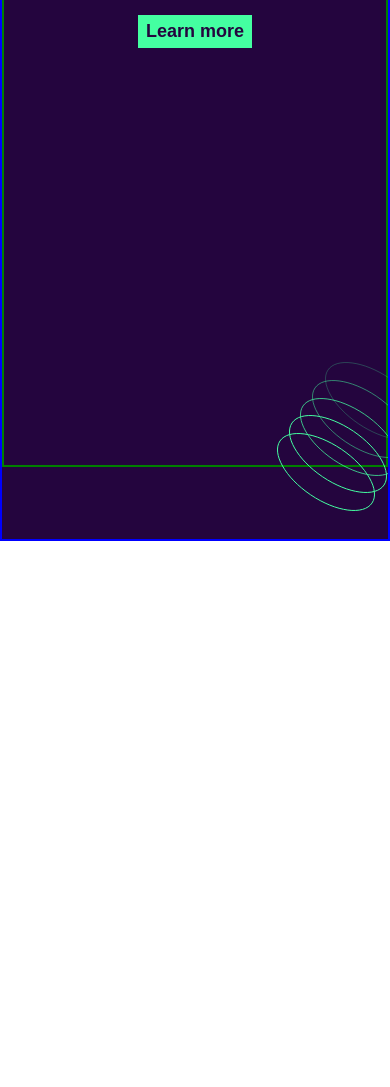
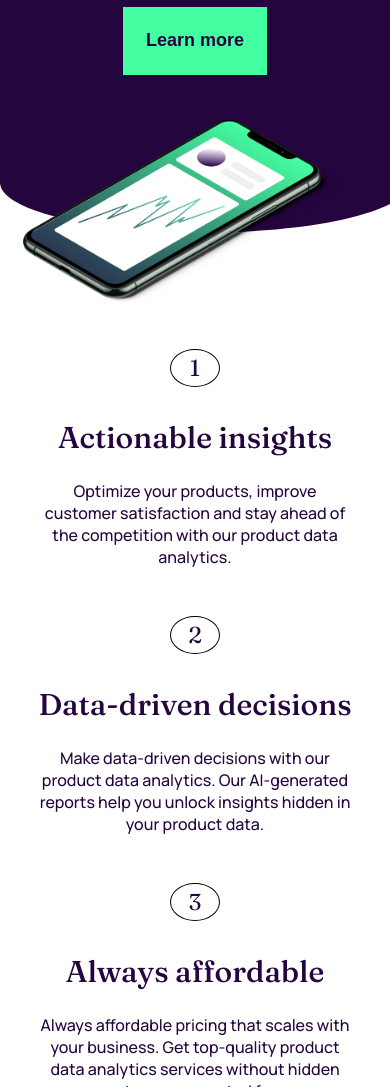
Before and after one commit to chiomaowuama/workit, a plain HTML site: page index.html in a window 390 px wide. Shown: the part 307-1394 px from the top of the page. Before the commit the page ends 848 px from the top, so only its background shows below. Drawn offline with Linux system fonts and the light colour scheme.

Commit message:
phone is done

```diff
--- a/index.html
+++ b/index.html
@@ -32,7 +32,7 @@
                     </svg>
        </div>
     </header>
-    <!-- <section class="phone-section">
+    <section class="phone-section">
         <section class="the-phone-div">
             <div class="custom-shape-divider-bottom-1714643086">
                 <svg data-name="Layer 1" xmlns="http://www.w3.org/2000/svg" viewBox="0 0 1200 120" preserveAspectRatio="none">
@@ -44,21 +44,27 @@
         <div class="textandnum-div">
             <div class="textandnum">
                 <p class="the-number">1</p>
+                <div class="both-text">
                     <h3>Actionable insights</h3>
                     <p class="the-text">Optimize your products, improve customer satisfaction and stay ahead of the competition with our product data analytics.</p>
                 </div>
+            </div>
             <div class="textandnum">
                 <p class="the-number">2</p>
+                <div class="both-text">
                     <h3>Data-driven decisions</h3>
                     <p class="the-text">Make data-driven decisions with our product data analytics. Our AI-generated reports help you unlock insights hidden in your product data.</p>
                 </div>
+            </div>
             <div class="textandnum">
                 <p class="the-number">3</p>
+                <div class="both-text">
                     <h3>Always affordable</h3>
                     <p class="the-text">Always affordable pricing that scales with your business. Get top-quality product data analytics services without hidden costs or unexpected fees.</p>
                 </div>
             </div>
-    </section> -->
+        </div>
+    </section>
     <!-- <section>
         <div>
             <img src="assets/foundersimage.png" alt="" srcset="">
--- a/style.css
+++ b/style.css
@@ -177,6 +177,14 @@ header{
     font-size: 23px;
     color: #24053E;
 }
+.both-text{
+    display: flex;
+    flex-direction: column;
+    justify-content: center;
+    align-items: center;
+    gap:2rem;
+    font-family: "Fraunces";
+}
 .textandnum h3{
     font-size: 30px;
     font-weight: 500;
@@ -239,11 +247,11 @@ header{
 @media only screen and (min-width: 200px) and (max-width: 767px) and (orientation : portrait) {
 /* header */
 header{
-    border:2px solid blue;
     background-color: #24053E;
+    height:fit-content;
+    border:none;
 }
 .logoandapply{
-    /* border:2px solid red; */
     padding:0%;
     padding-top: 8%;
     padding-bottom: 5%;
@@ -258,7 +266,7 @@ header{
     color: white;
     font-family:"manrope";
     font-weight: 700;
-    font-size: 23px;
+    font-size: 32px;
     text-shadow: -2px 0 black, 0 2px black, 2px 0 black, 0 -2px black;
 }
 .logoandapply h3 span{
@@ -268,7 +276,7 @@ header{
 
 }
 .logoandapply p{
-    font-size: 15px;
+    font-size: 17px;
     font-weight: 600;
     font-family:"manrope";
     color:white;
@@ -286,32 +294,31 @@ header{
 .header-text{
     display:flex;
     text-align: center;
-    /* justify-content: center; */
     align-items: center;
     flex-direction: column;
-    gap:2rem;
+    gap:2.5rem;
     height: 80%;
-    border:2px solid green;
-    /* position: relative; */
-    /* padding-bottom: 10%; */
+    padding-bottom: 10%;
+    padding-top: 15%;
+    border: 0.3px solid #24053E;
 
 }
 .header-text p{
-    width: 80%;
-    border:2px solid green;
+    width: 90%;
     font-family: "fraunces";
     font-weight: 600;
-    font-size: 50px;
+    font-size: 47px;
     color:white;
     margin-top: 1%;
 }
 .header-text button{
     font-size: 18px;
-    padding: 1.5% 2%;
+    padding: 5% 5%;
     background-color: #44FFA1;
     color:#24053E;
     font-weight: 700;
     border:none;
+    border:4px solid#44FFA1;
 }
 .header-text button:hover{
     border:4px solid#44FFA1;
@@ -320,12 +327,13 @@ header{
 }
 /* svgs */
 .the-left{
-
+    display: none;
     position: absolute;
     left:2px;
     top:10px
 }
 .the-right{
+    display: none;
     position: absolute;
     right:2px;
     bottom:10px;
@@ -340,11 +348,13 @@ header{
 
 .phone-section{
     /* border:2px solid red; */
+    border:none;
 }
 .the-phone-div{
     background-color: #24053E;
-    padding: 5%;
+    padding: 15%;
     position: relative;
+    /* border:2px solid green; */
 
 }
 /* the curve */
@@ -352,17 +362,18 @@ header{
     position: absolute;
     bottom: 0;
     left: 0;
-    bottom: -2px;
+    bottom: -4px;
     width: 100%;
     overflow: hidden;
     line-height: 0;
+
 }
 
 .custom-shape-divider-bottom-1714643086 svg {
     position: relative;
     display: block;
-    width: calc(100% + 1.3px);
-    height: 87px;
+    width: calc(100% + 20px);
+    height: 57px;
 }
 
 .custom-shape-divider-bottom-1714643086 .shape-fill {
@@ -370,19 +381,22 @@ header{
 }
 .the-phone-div img{
     position: absolute;
-    width:635px;
-    top:-100%;
-    left: 28%;
+    width:320px;
+    top:4%;
+    left: 6%;
+    border:none;
 }
 /* textand number */
 .textandnum-div{
-    width:85%;
-    margin-top: 20%;
+    width:90%;
+    margin-top: 30%;
     margin-bottom: 15%;
     margin-left: auto;
     margin-right: auto;
     display: flex;
-    gap: 2rem;
+    flex-direction: column;
+    gap: 3rem;
+
     /* margin: 15% auto; */
 }
 .textandnum{
@@ -392,7 +406,6 @@ header{
     align-items: center;
     gap:2rem;
     font-family: "Fraunces";
-
 }
 .the-number{
     border:1px solid black;
@@ -403,6 +416,14 @@ header{
     font-size: 23px;
     color: #24053E;
 }
+.both-text{
+    display: flex;
+    flex-direction: column;
+    justify-content: center;
+    align-items: center;
+    gap:1.5rem;
+    font-family: "Fraunces";
+}
 .textandnum h3{
     font-size: 30px;
     font-weight: 500;
@@ -412,7 +433,7 @@ header{
     font-size:16px ;
     text-align:center;
     color: #24053E;
-    width:100%;
+    width:90%;
     font-weight: 500;
     font-family: "manrope";
 }
```
Lines whose indentation alone changed are shown as unchanged.
